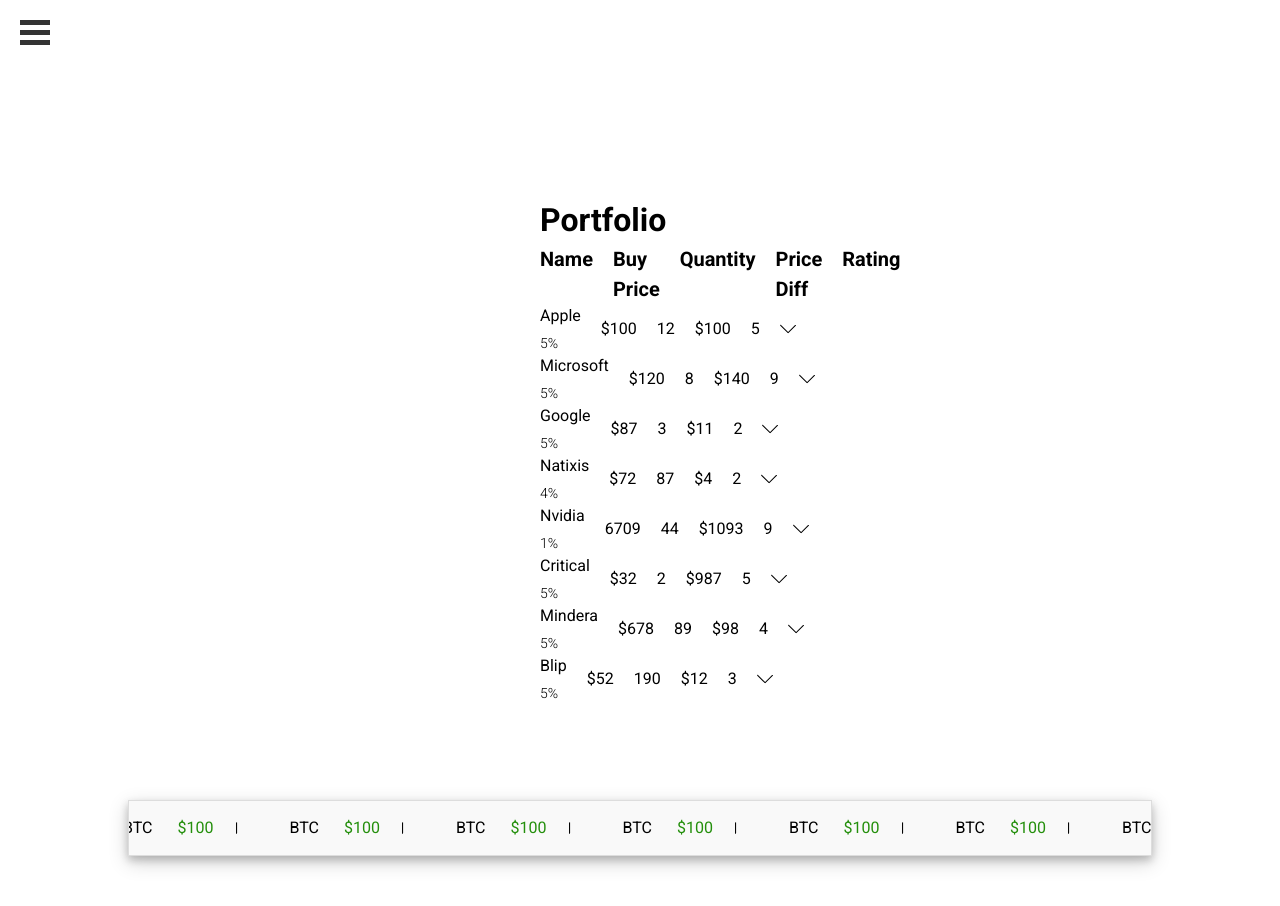
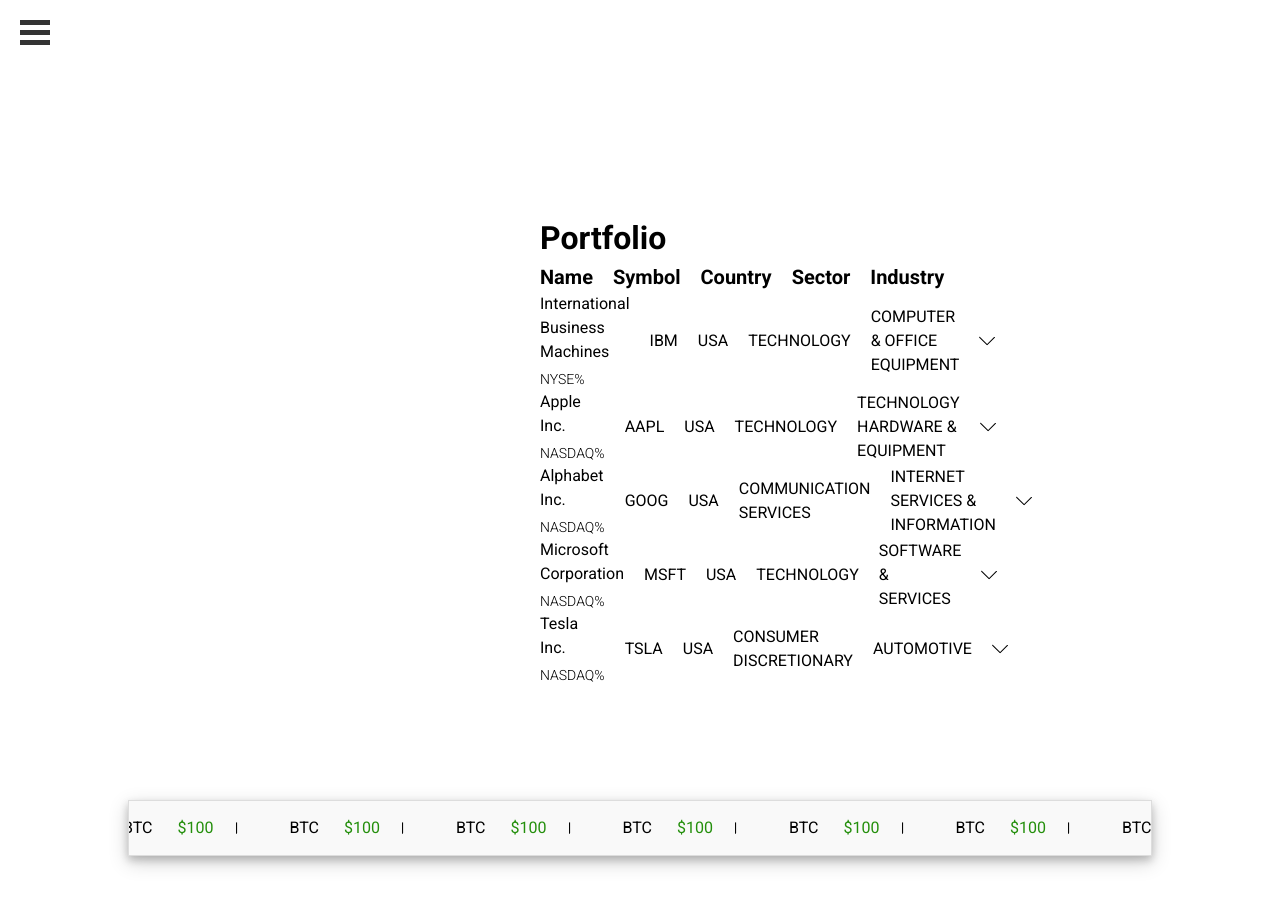
Before and after one commit to DiogoReiss/natixisHackathon, a React (Vite) app in the folder frontend/: page /Profile in a window 1280 px wide. Shown: the top 906 px of the page. Built offline with nearby package versions, Linux system fonts and the light colour scheme.

Commit message:
portefolio final

```diff
--- a/frontend/src/components/Profile/profRows.tsx
+++ b/frontend/src/components/Profile/profRows.tsx
@@ -83,7 +83,7 @@
                     <h6>Exchange</h6>
                 </div>
                 <div className="col1 w-100">
-                    <h6>Ticker</h6>
+                    <h6>Symbol</h6>
                 </div>
                 <div className="col1 w-100">
                     <h6>Country</h6>
--- a/frontend/src/components/Profile/profile.tsx
+++ b/frontend/src/components/Profile/profile.tsx
@@ -1,6 +1,29 @@
+import { useEffect, useState } from "react";
 import ProfRows from "./profRows";
 
+interface Data {
+    Name: string;
+    Exchange: string;
+    Symbol: string;
+    Country: string;
+    Sector: string;
+    Industry: string;
+    Currency: string;
+    MarketCapitalization: string;
+    DividendYield: string;
+  }
+
 const Home = () => {
+
+    const [data, setData] = useState<Data[]>([]); // Estado para armazenar os dados carregados do JSON
+
+    // Carregar os dados do JSON
+    useEffect(() => {
+      fetch("public/company_information.json") // Substitua pelo caminho correto se necessário
+        .then((response) => response.json())
+        .then((jsonData) => setData(jsonData))
+        .catch((error) => console.error("Erro ao carregar o JSON:", error));
+    }, []);
 
     const rows = [
         {
@@ -153,24 +176,24 @@
                             <h6>Name</h6>
                         </div>
                         <div className="col2 w-100">
-                            <h6>Buy Price</h6>
+                            <h6>Symbol</h6>
                         </div>
                         <div className="col2 w-100">
-                            <h6>Quantity</h6>
+                            <h6>Country</h6>
                         </div>
                         <div className="col2 w-100">
-                            <h6>Price Diff</h6>
+                            <h6>Sector</h6>
                         </div>
                         <div className="col4 w-100">
-                            <h6>Rating</h6>
+                            <h6>Industry</h6>
                         </div>
                     </div>
             </div>
 
-            {rows.map((element, index) => (
-                <ProfRows key={index} id={element.id} name={element.name} percentage={element.percentage} buyPrice={element.buyPrice} quantity={element.quantity} priceDiff={element.priceDiff} rating={element.rating}
-                    exchange={element.exchange} ticker={element.ticker} country={element.country} sector={element.sector} industry={element.industry} currency={element.currency} marketCap={element.marketCap}
-                    dividendYield={element.dividendYield} />
+            {data.map((element, index) => (
+                <ProfRows key={index} id={element.Name} name={element.Name} percentage={element.Exchange} buyPrice={element.Symbol} quantity={element.Country} priceDiff={element.Sector} rating={element.Industry}
+                    exchange={element.Exchange} ticker={element.Symbol} country={element.Country} sector={element.Sector} industry={element.Industry} currency={element.Currency} marketCap={element.MarketCapitalization}
+                    dividendYield={element.DividendYield} />
             ))}
             </div>
         </div>
```
